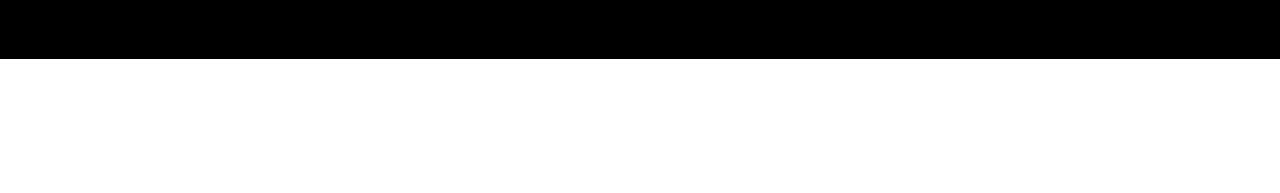
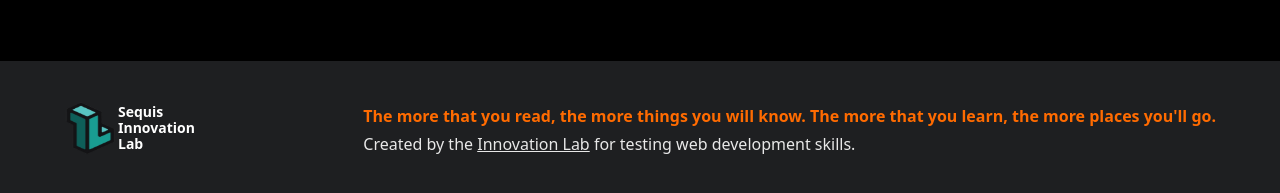
Before and after one commit to yudhaeric/sequis-test, a Next.js app: page / in a window 1280 px wide. Shown: the part 3679-3872 px from the top of the page. Before the commit the page ends 3738 px from the top, so only its background shows below. Built offline with nearby package versions, Linux system fonts and the light colour scheme.

Commit message:
Add Footer Section Both Mobile & Desktop

```diff
--- a/pages/index.js
+++ b/pages/index.js
@@ -153,7 +153,7 @@ export default function Homepage() {
       {showMoreArticleButton && (
         <button
           id='moreArticlesButton'
-          className='mt-16 px-14 py-4 border border-black'
+          className='mt-16 px-14 py-4 border-2 border-black'
           onClick={() => handleShowMoreArticle()}
         >
           MORE ARTICLES
@@ -183,6 +183,25 @@ export default function Homepage() {
           </div>
         </div>
       </div>
+      {/* Footer */}
+      <div className='flex flex-col items-center w-full bg-[#1E1F21]'>
+        <div className='my-16 w-[90%] lg:flex lg:justify-between lg:items-center lg:my-10'>
+          <div className='flex items-center justify-center mb-10 lg:mb-1'>
+            <Image
+              className='lg:w-[54px] lg:h-[54px]'
+              src="/sequisinlab-logo.png"
+              width={67}
+              height={67}
+              alt='Sequis Innovation Lab Logo'
+            />
+            <h2 className='text-white font-bold text-lg leading-6 lg:text-sm lg:leading-4'>Sequis<br/>Innovation<br/>Lab</h2>
+          </div>
+          <div>
+            <p className='text-[#FF6B01] text-center font-semibold mb-3 lg:text-start lg:mb-1'>The more that you read, the more things you will know. The more that you learn, the more places you'll go.</p>
+            <p className='text-[#e8e8e8] text-center lg:text-start'>Created by the <span className='underline'>Innovation Lab</span> for testing web development skills.</p>
+          </div>
+        </div>
+      </div>
     </div>
   );
 }
```
Also changed, not shown: public/sequisinlab-logo.png (added).
